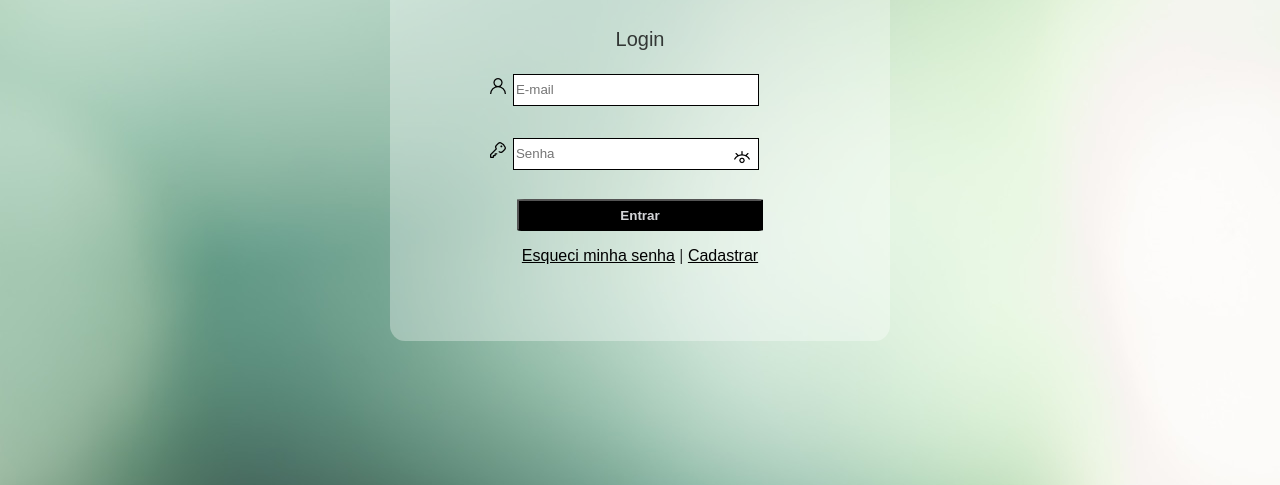
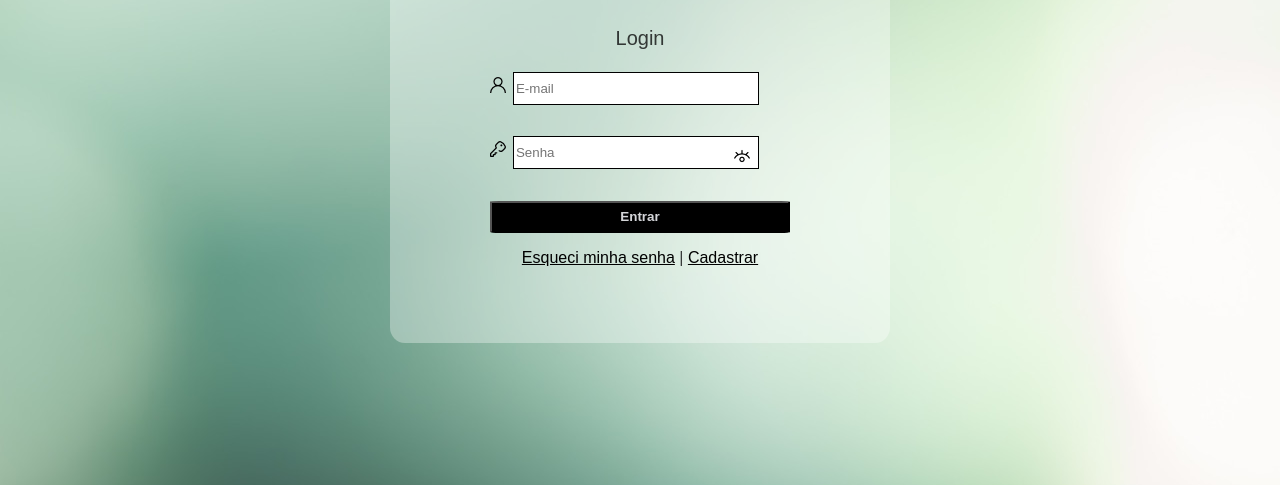
Before and after one commit to GugaAraujo/Tela-de-Login, a plain HTML site: page index.html in a window 1280 px wide. Shown: the part 316-801 px from the top of the page. Drawn offline with Linux system fonts and the light colour scheme.

Commit message:
Add files via upload

```diff
--- a/form.css
+++ b/form.css
@@ -64,9 +64,8 @@ i {
     text-shadow: rgb(25, 28, 39) 0.3px 0.3px 0.3px;
 }
 button {
-    display: block;
     height: 2rem;
-    width: 82%;
+    width: 100%;
     margin-left: auto;
     margin-right: auto;
     font-weight: bold;
--- a/index.html
+++ b/index.html
@@ -38,7 +38,7 @@
       media="screen and (min-width: 1200px)" />
     </style>
   </head>
-<body>
+<body oncontextmenu="return false">
 
     <div class="login">
         <h1>Logo</h1>
--- a/mobile.css
+++ b/mobile.css
@@ -65,9 +65,8 @@ i {
     text-shadow: rgb(25, 28, 39) 0.3px 0.3px 0.3px;
 }
 button {
-    display: block;
     height: 2rem;
-    width: 86%;
+    width: 100%;
     margin-left: auto;
     margin-right: auto;
     font-weight: bold;
```
